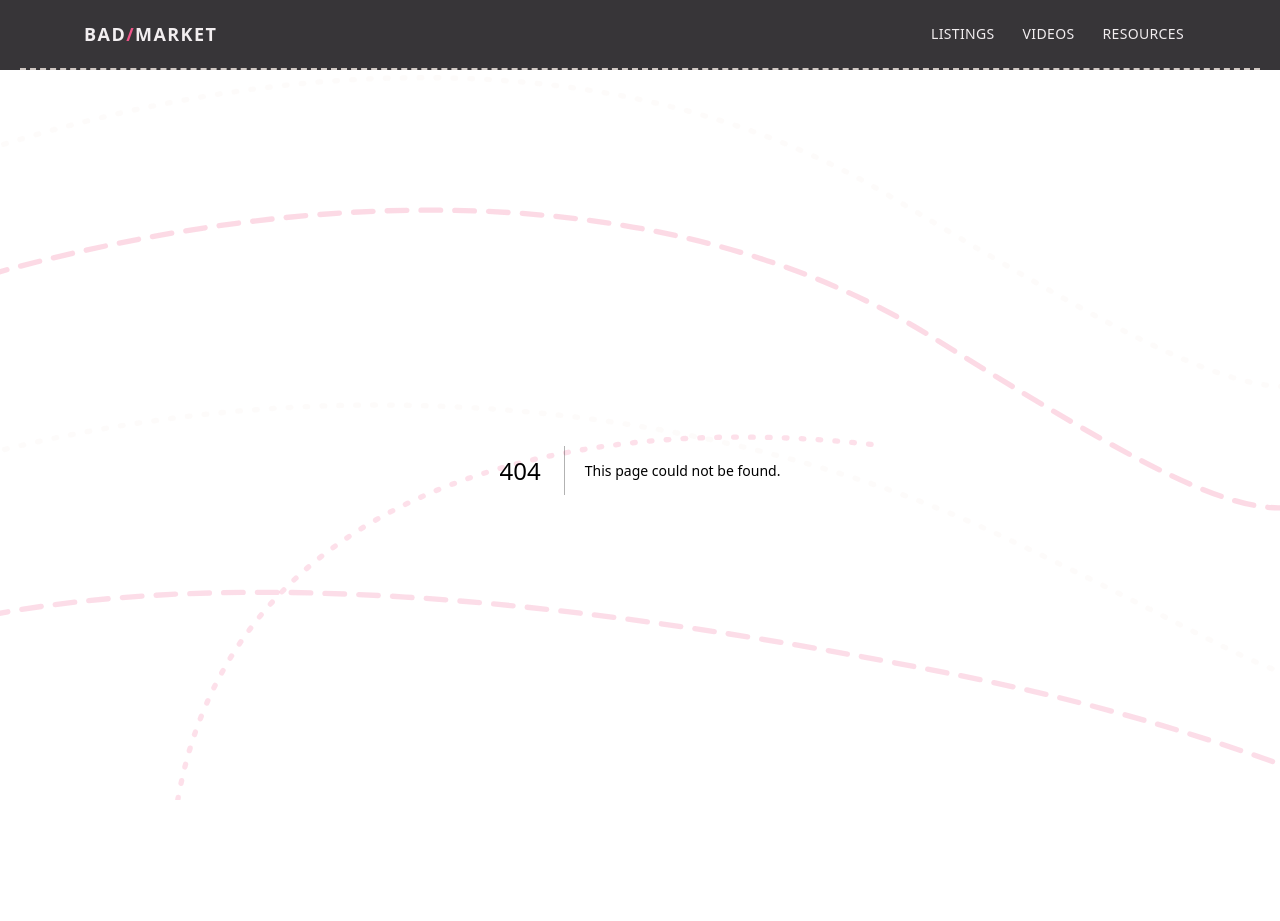
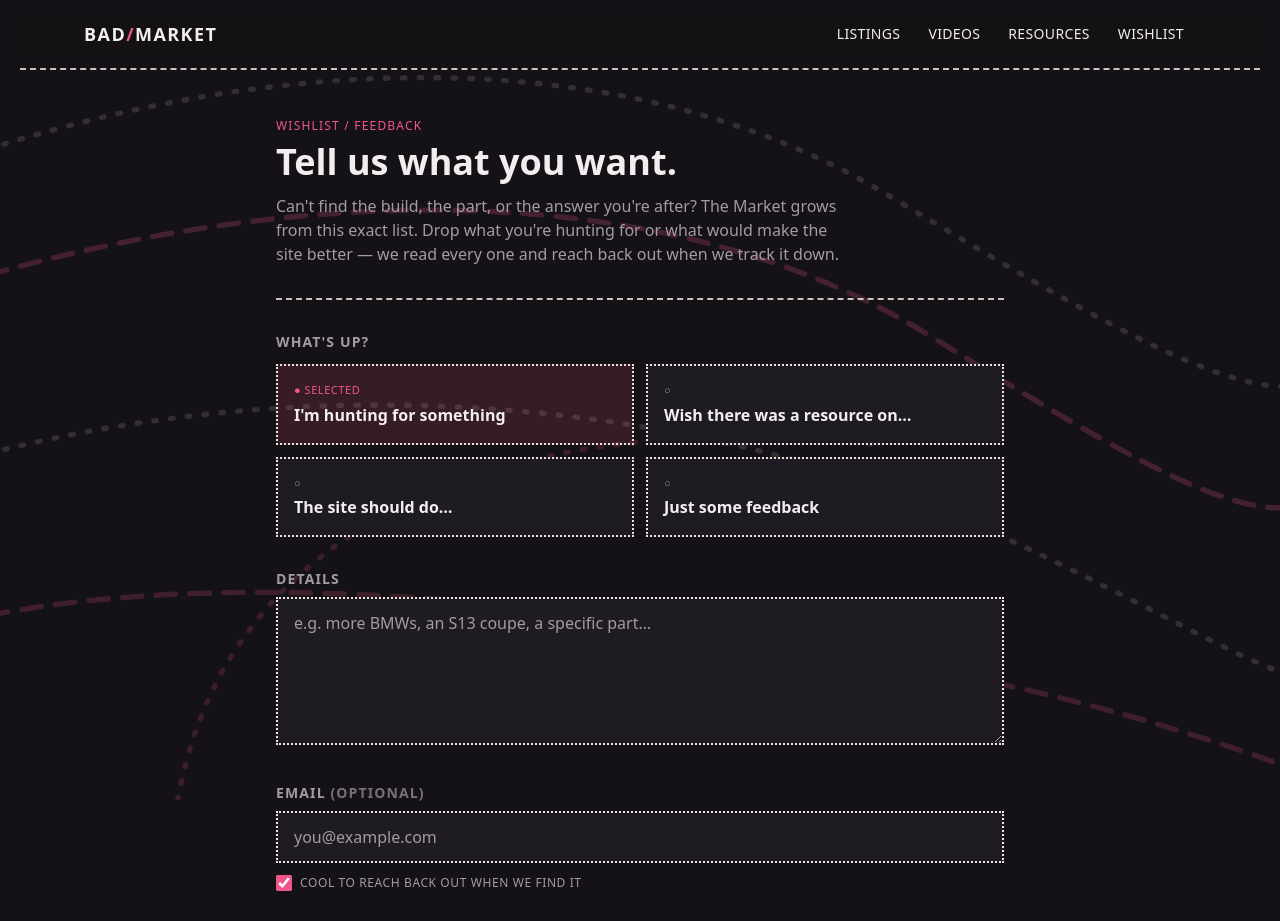
Before and after one commit to eduff10/bad-market, a Next.js app: page /feedback in a window 1280 px wide. Before the commit this address had no page. Shown: the top 921 px of the page. Built offline with nearby package versions, Linux system fonts and the light colour scheme.

Commit message:
Add Wishlist/feedback page (+API route, nav links); remove pink underline on home

```diff
--- /dev/null
+++ b/src/app/api/feedback/route.ts
@@ -0,0 +1,37 @@
+import { NextResponse } from "next/server";
+
+type FeedbackPayload = {
+  intent?: string;
+  message?: string;
+  email?: string;
+  contactOk?: boolean;
+};
+
+export async function POST(req: Request) {
+  let body: FeedbackPayload;
+  try {
+    body = await req.json();
+  } catch {
+    return NextResponse.json({ ok: false, error: "Bad JSON" }, { status: 400 });
+  }
+
+  const message = (body.message ?? "").trim();
+  if (!message) {
+    return NextResponse.json(
+      { ok: false, error: "Message required" },
+      { status: 400 }
+    );
+  }
+
+  // For now, just log server-side. Swap this for a DB insert, email,
+  // Google Sheet, Airtable, or Slack webhook when you're ready to route it.
+  console.log("[feedback]", {
+    intent: body.intent ?? "general",
+    message,
+    email: body.email ?? "",
+    contactOk: body.contactOk ?? false,
+    at: new Date().toISOString(),
+  });
+
+  return NextResponse.json({ ok: true });
+}
--- /dev/null
+++ b/src/app/feedback/feedback-form.tsx
@@ -0,0 +1,172 @@
+"use client";
+
+import { useState } from "react";
+
+type Intent = "looking-for" | "resource" | "feature" | "general";
+
+const intents: { value: Intent; label: string; hint: string }[] = [
+  {
+    value: "looking-for",
+    label: "I'm hunting for something",
+    hint: "e.g. more BMWs, an S13 coupe, a specific part…",
+  },
+  {
+    value: "resource",
+    label: "Wish there was a resource on…",
+    hint: "e.g. how to start drifting, tire budgets, first build…",
+  },
+  {
+    value: "feature",
+    label: "The site should do…",
+    hint: "e.g. price alerts, saved searches, seller DMs…",
+  },
+  {
+    value: "general",
+    label: "Just some feedback",
+    hint: "Tell us what's good, what sucks, what's missing.",
+  },
+];
+
+export function FeedbackForm() {
+  const [intent, setIntent] = useState<Intent>("looking-for");
+  const [message, setMessage] = useState("");
+  const [email, setEmail] = useState("");
+  const [contactOk, setContactOk] = useState(true);
+  const [status, setStatus] = useState<"idle" | "submitting" | "done">("idle");
+
+  const active = intents.find((i) => i.value === intent)!;
+
+  async function handleSubmit(e: React.FormEvent) {
+    e.preventDefault();
+    if (!message.trim()) return;
+    setStatus("submitting");
+
+    try {
+      await fetch("/api/feedback", {
+        method: "POST",
+        headers: { "Content-Type": "application/json" },
+        body: JSON.stringify({ intent, message, email, contactOk }),
+      });
+    } catch {
+      // Even if the endpoint isn't wired yet, don't block the user.
+    }
+
+    setStatus("done");
+  }
+
+  if (status === "done") {
+    return (
+      <div className="cut-outline-solid bg-surface p-8 text-center">
+        <div className="mono text-xs uppercase tracking-widest text-accent">
+          Received
+        </div>
+        <h2 className="mt-2 text-2xl font-black text-foreground">
+          We got it. 🏁
+        </h2>
+        <p className="mx-auto mt-3 max-w-md text-muted">
+          Thanks for telling us what you&apos;re after. This is exactly how the
+          Market grows — we read every one and reach back out when we find what
+          you&apos;re looking for.
+        </p>
+        <button
+          onClick={() => {
+            setMessage("");
+            setEmail("");
+            setStatus("idle");
+          }}
+          className="mono mt-6 inline-block cut-outline-solid bg-surface-2 px-5 py-3 text-sm uppercase tracking-wider text-foreground transition-colors hover:text-accent"
+        >
+          Send another ↗
+        </button>
+      </div>
+    );
+  }
+
+  return (
+    <form onSubmit={handleSubmit} className="space-y-8">
+      <div>
+        <div className="stencil mb-3 text-sm text-muted">What&apos;s up?</div>
+        <div className="grid gap-3 sm:grid-cols-2">
+          {intents.map((i) => {
+            const selected = i.value === intent;
+            return (
+              <button
+                key={i.value}
+                type="button"
+                onClick={() => setIntent(i.value)}
+                className={`cut-outline-solid p-4 text-left transition-transform hover:-translate-y-0.5 ${
+                  selected
+                    ? "bg-accent/15 text-foreground"
+                    : "bg-surface text-muted"
+                }`}
+              >
+                <div
+                  className={`mono text-[11px] uppercase tracking-wider ${
+                    selected ? "text-accent" : "text-muted"
+                  }`}
+                >
+                  {selected ? "● Selected" : "○"}
+                </div>
+                <div className="mt-1 font-semibold text-foreground">
+                  {i.label}
+                </div>
+              </button>
+            );
+          })}
+        </div>
+      </div>
+
+      <div>
+        <label
+          htmlFor="feedback-message"
+          className="stencil mb-2 block text-sm text-muted"
+        >
+          Details
+        </label>
+        <textarea
+          id="feedback-message"
+          value={message}
+          onChange={(e) => setMessage(e.target.value)}
+          placeholder={active.hint}
+          rows={5}
+          required
+          className="w-full cut-outline-solid bg-surface px-4 py-3 text-foreground placeholder:text-muted focus:outline-none focus:ring-2 focus:ring-accent"
+        />
+      </div>
+
+      <div>
+        <label
+          htmlFor="feedback-email"
+          className="stencil mb-2 block text-sm text-muted"
+        >
+          Email <span className="text-muted/70">(optional)</span>
+        </label>
+        <input
+          id="feedback-email"
+          type="email"
+          value={email}
+          onChange={(e) => setEmail(e.target.value)}
+          placeholder="you@example.com"
+          className="w-full cut-outline-solid bg-surface px-4 py-3 text-foreground placeholder:text-muted focus:outline-none focus:ring-2 focus:ring-accent"
+        />
+        <label className="mono mt-3 flex items-center gap-2 text-xs uppercase tracking-wider text-muted">
+          <input
+            type="checkbox"
+            checked={contactOk}
+            onChange={(e) => setContactOk(e.target.checked)}
+            className="h-4 w-4 accent-accent"
+          />
+          Cool to reach back out when we find it
+        </label>
+      </div>
+
+      <button
+        type="submit"
+        disabled={status === "submitting" || !message.trim()}
+        className="mono w-full cut-outline-solid bg-accent px-6 py-4 text-sm font-bold uppercase tracking-widest text-background transition-opacity hover:opacity-90 disabled:opacity-40 sm:w-auto"
+      >
+        {status === "submitting" ? "Sending…" : "Send it →"}
+      </button>
+    </form>
+  );
+}
--- /dev/null
+++ b/src/app/feedback/page.tsx
@@ -0,0 +1,30 @@
+import { FeedbackForm } from "./feedback-form";
+
+export const metadata = {
+  title: "Tell Us What You Want | Bad Market",
+  description:
+    "Looking for a specific car, part, or resource? Tell the Bad Market crew what you want and we'll go find it — and reach back out when we do.",
+};
+
+export default function FeedbackPage() {
+  return (
+    <div className="mx-auto max-w-3xl px-5 py-12">
+      <div className="mb-2 mono text-xs uppercase tracking-widest text-accent">
+        Wishlist / Feedback
+      </div>
+      <h1 className="text-4xl font-black text-foreground">
+        Tell us what you want.
+      </h1>
+      <p className="mt-3 max-w-xl text-muted">
+        Can&apos;t find the build, the part, or the answer you&apos;re after?
+        The Market grows from this exact list. Drop what you&apos;re hunting for
+        or what would make the site better — we read every one and reach back
+        out when we track it down.
+      </p>
+
+      <div className="drift-divider my-8" />
+
+      <FeedbackForm />
+    </div>
+  );
+}
--- a/src/app/page.tsx
+++ b/src/app/page.tsx
@@ -186,7 +186,7 @@ function IndexLink({
         href={href}
         className="group flex items-baseline justify-between gap-2 text-sm"
       >
-        <span className="text-foreground underline decoration-dotted decoration-[var(--pink-line)] underline-offset-2 transition-colors group-hover:text-accent group-hover:decoration-accent">
+        <span className="text-foreground transition-colors group-hover:text-accent">
           {label}
         </span>
         <span className="mono text-[11px] text-muted">{count}</span>
--- a/src/components/site-footer.tsx
+++ b/src/components/site-footer.tsx
@@ -21,6 +21,9 @@ export function SiteFooter() {
             <Link href="/resources" className="mono text-sm text-muted hover:text-foreground">
               Resources
             </Link>
+            <Link href="/feedback" className="mono text-sm text-muted hover:text-foreground">
+              Wishlist
+            </Link>
           </nav>
         </div>
         <hr className="drift-divider mt-8" />
--- a/src/components/site-header.tsx
+++ b/src/components/site-header.tsx
@@ -4,6 +4,7 @@ const nav = [
   { href: "/listings", label: "Listings" },
   { href: "/videos", label: "Videos" },
   { href: "/resources", label: "Resources" },
+  { href: "/feedback", label: "Wishlist" },
 ];
 
 export function SiteHeader() {
```
